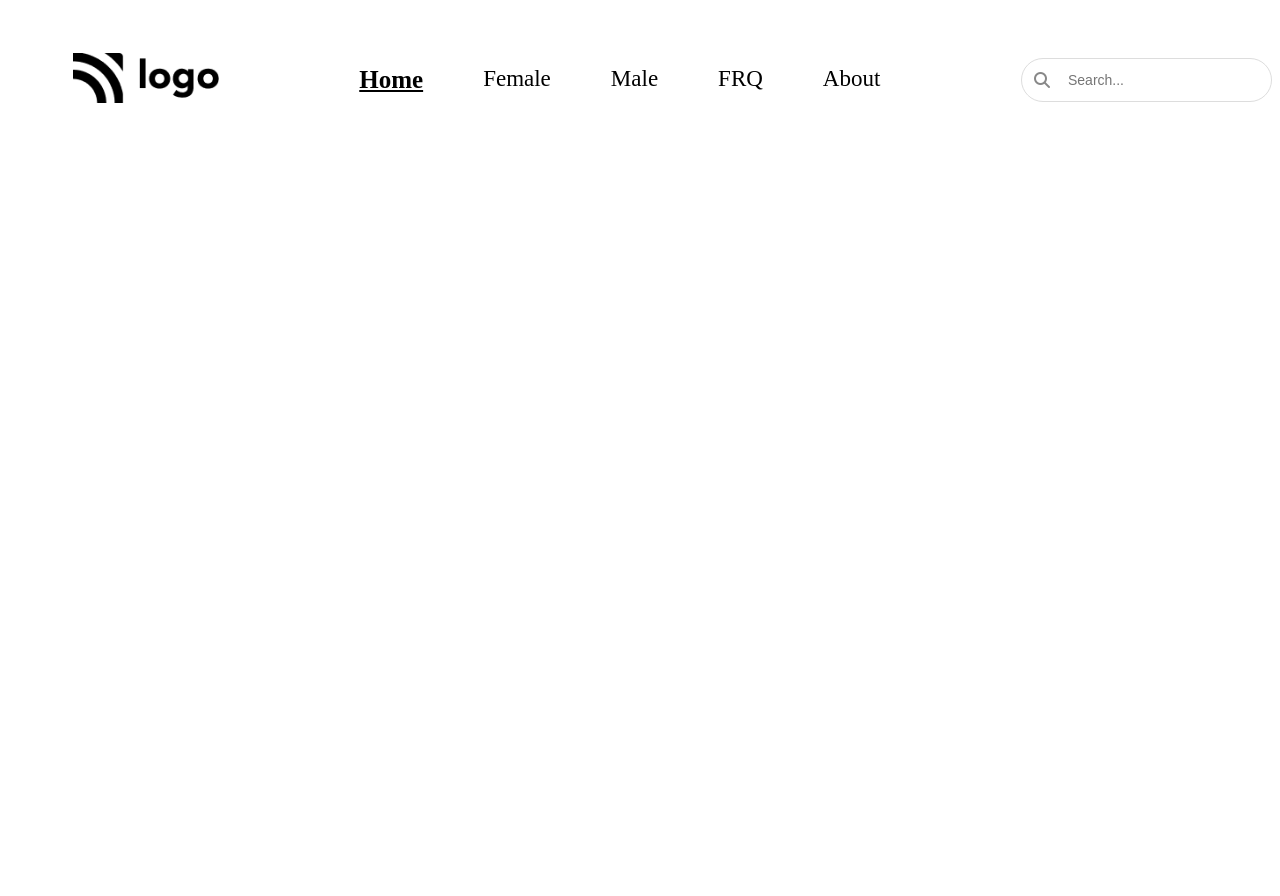
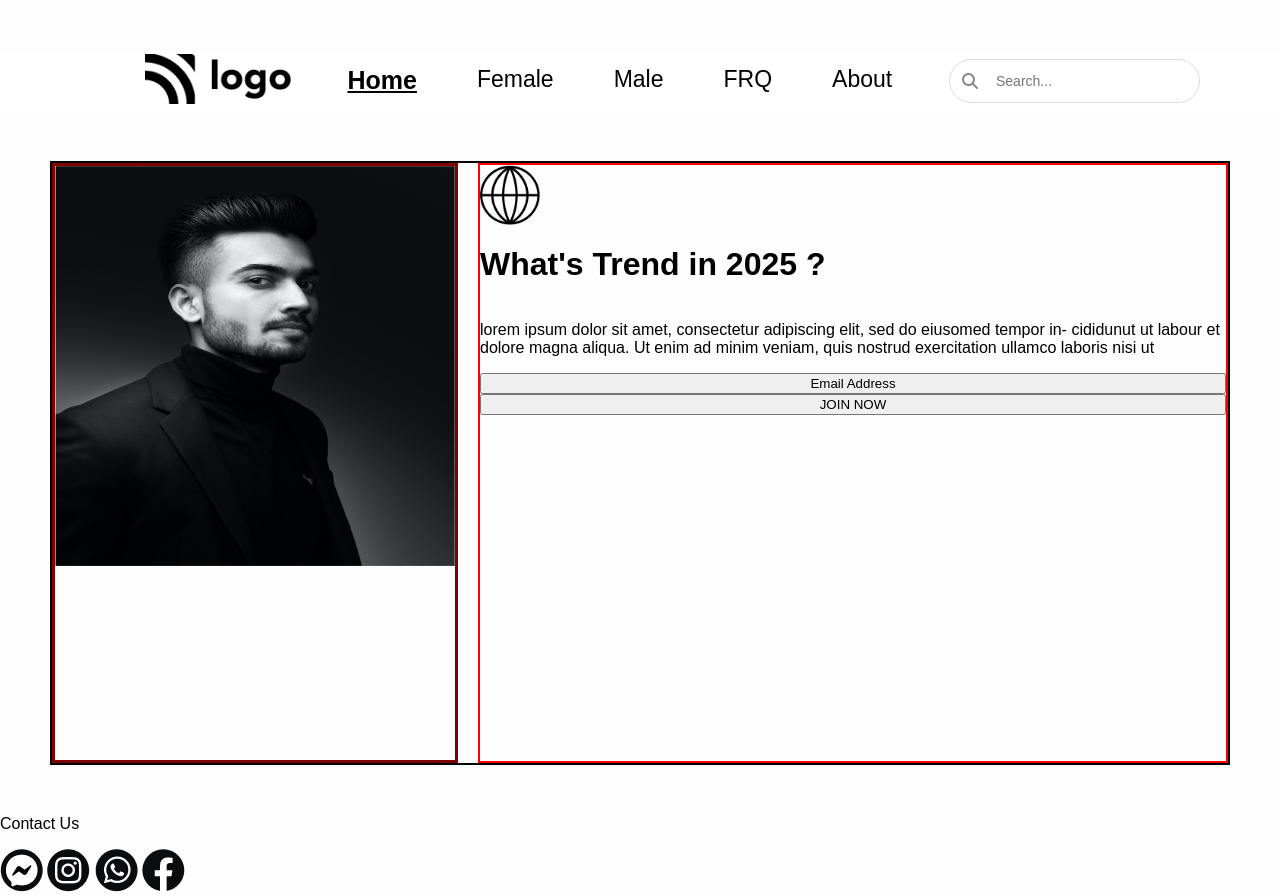
Before and after one commit to RitHub-07/html, a plain HTML site: page Project 03/index.html in a window 1280 px wide. Before the commit the page ends 800 px from the top, so only its background shows below. Drawn offline with Linux system fonts and the light colour scheme.

Commit message:
projectsss

```diff
--- a/Project 01/style.css
+++ b/Project 01/style.css
@@ -31,7 +31,7 @@ nav .list-class {
 nav .list-class a {
   text-decoration: none;
   color:black;
-  font-size: 22px;
+  font-size: 32px;
   font-weight: 500;
 }
 
@@ -39,13 +39,13 @@ nav button {
   background-color: #6532dd;
   color: white;
   border: none;
-  padding: 10px 20px;
+  padding: 15px 30px;
   border-radius: 5px;
   cursor: pointer;
 }
 
 nav button:hover {
-  background-color: #4b2851;
+  background-color: #7b33b6;
 }
 
 /* Main Content Styling */
@@ -69,13 +69,17 @@ main .left {
 }
 
 main .left h1 {
-  font-size: 48px;
+  font-size: 58px;
   color: #222;
   margin-bottom: 20px;
+  margin-top: 15px;
+  justify-content: space-between;
 }
 
 main .left h1 span {
   color: #6532dd;
+  margin-right: 12px;
+  font-size: 58px;
 }
 
 main .left p {
--- a/Project 03/index.html
+++ b/Project 03/index.html
@@ -19,8 +19,35 @@
     </ul>
     <div class="search-box">
       <i class="fas fa-search"></i>
-      <input type="text" placeholder="Search...">
+           <input type="text" placeholder="Search...">
+
     </div>
   </nav>
+  <main>
+    <div class="left">
+      <img src="./assets/Image.png" class="main-photo">
+      <!-- <img src="./assets/squares.png" class="photo"> -->
+    </div>
+    <div class="right">
+      <img src="./assets/globe.png" class="globe">
+      <h1>What's Trend in  2025 ?</h1>
+      <p>lorem ipsum dolor sit amet, consectetur adipiscing elit, sed do eiusomed tempor in-
+        cididunut ut labour et dolore magna aliqua. Ut enim ad minim veniam, quis nostrud
+        exercitation ullamco laboris nisi ut
+      </p>
+      <button>Email Address</button>
+      <button>JOIN NOW</button>
+    </div>
+  </main>
+  <div class="contact-section">
+    <p>Contact Us</p>
+    <div class="app-icons">
+      <img src="./assets/Group (1).png" alt="Messenger">
+      <img src="./assets/Group (2).png" alt="Instagram">
+      <img src="./assets/Group (3).png" alt="WhatsApp">
+      <img src="./assets/Group.png" alt="Facebook">
+    </div>
+  </div>
+
 </body>
 </html>
--- a/Project 03/style.css
+++ b/Project 03/style.css
@@ -1,5 +1,14 @@
+body{
+position: relative;
+font-family: sans-serif;
+margin:0;
+padding: 0;
+background-color: #fdfdfd;
+}
+
 nav{
   margin-top: 50px;
+  padding: 0px 80px;
   background-color: #fff;
   display: flex;
   align-items: center;
@@ -56,3 +65,53 @@ nav img{
   border-radius: 24px;
   flex: 1;
 }
+main{
+  display: flex;
+  justify-content: center;
+  margin: 50px;
+  gap: 20px;
+  height: 600px;
+  border: 2px solid black;
+
+
+}
+main .left {
+  width: 600px;
+  border: 3px solid maroon;
+}
+
+
+
+.main-photo {
+  position: relative;
+  z-index: 2;
+  height: 400px;
+  width: 400px;
+}
+
+.photo{
+  height: 300px;
+  width: 300px;
+
+position:absolute ;
+margin-left: 50px;
+z-index: 1;
+}
+
+.globe{
+  height: 60px;
+  width: 60px;
+}
+
+.right {
+  display: flex;
+  border: 2px solid red;
+  flex-direction: column;
+  justify-content: flex-start;
+  position: relative;
+}
+
+
+.right p {
+  font-size: 16px;
+}
--- /dev/null
+++ b/javascript/1.js
@@ -0,0 +1,2 @@
+var x=10;
+console.log(x)
```
Also changed, not shown: Project 01/index.html (+1 -2 lines), prc.html (added, +32 -0 lines), style1.css (added, +22 -0 lines).
